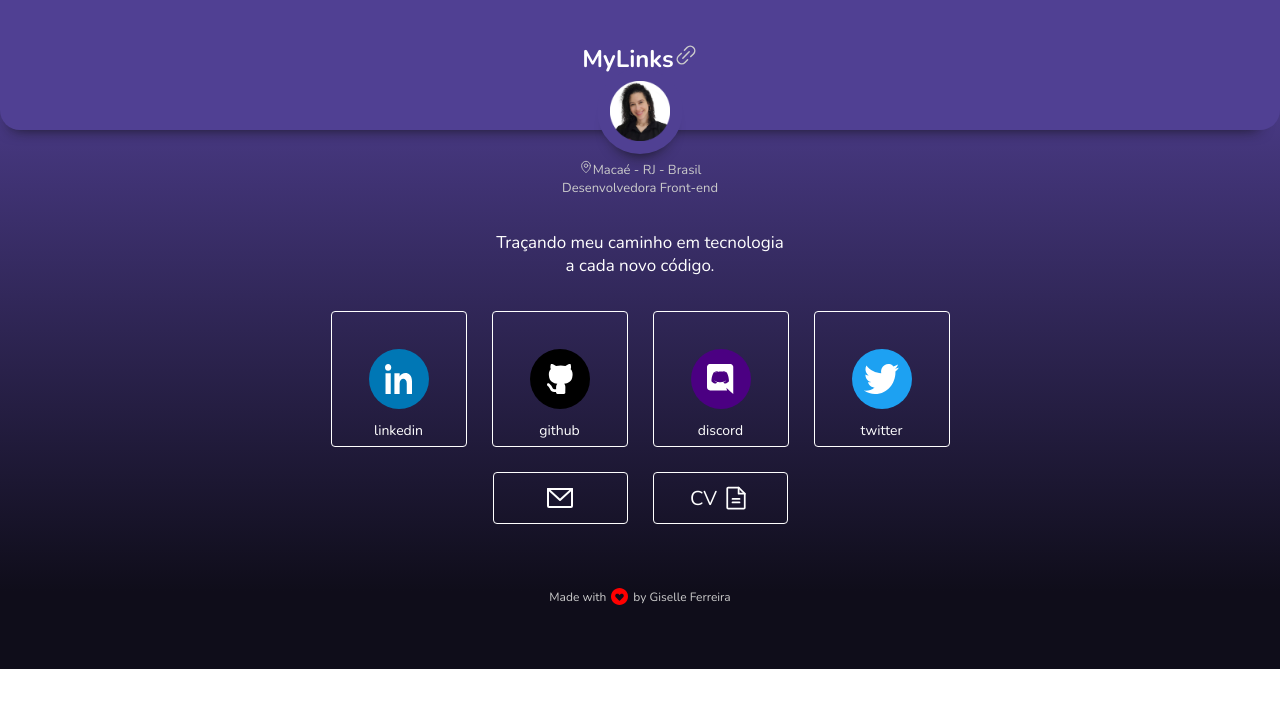
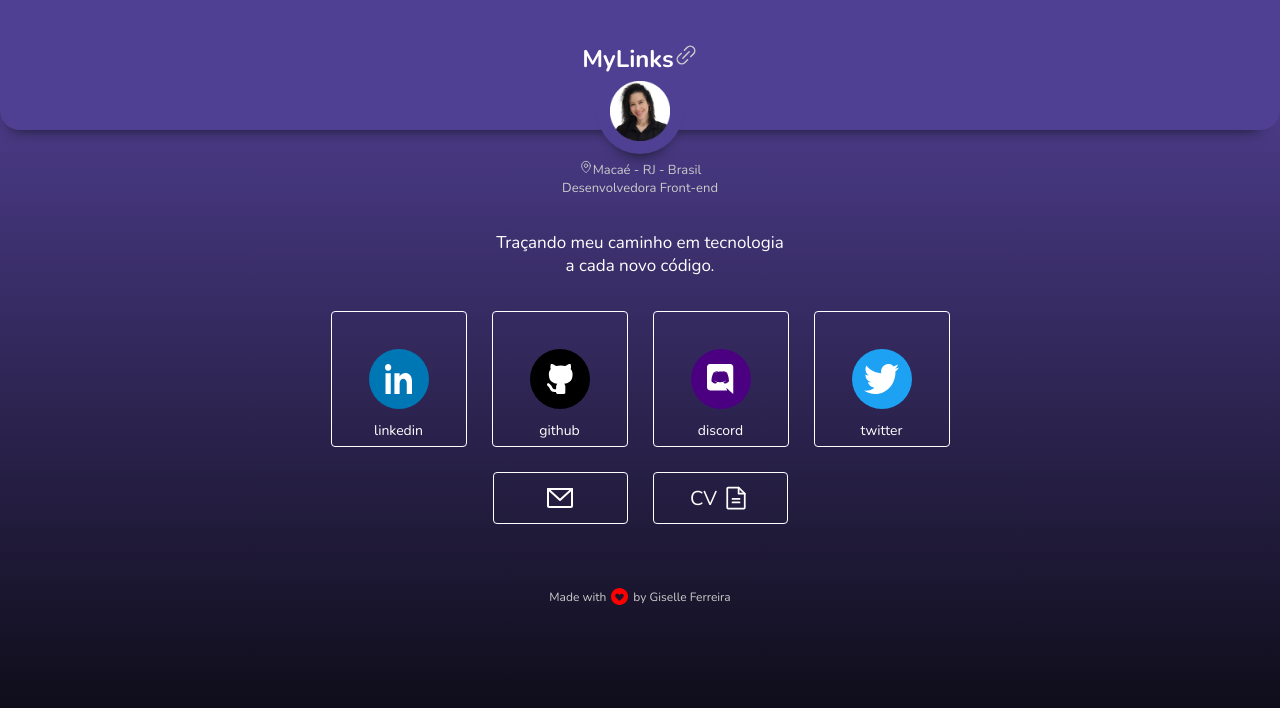
Before and after one commit to giselle-ferreira/my-links, a React (Vite) app: page / in a window 1280 px wide. Shown: the top 708 px of the page. Built offline with nearby package versions, Linux system fonts and the light colour scheme.

Commit message:
Updates footer and GlobalStyle

```diff
--- a/src/Components/Footer.tsx
+++ b/src/Components/Footer.tsx
@@ -13,7 +13,7 @@ const FooterApp = styled.div`
     justify-content: center;
     align-items: center;
     font-size: 12px;
-    margin: 64px auto;
+    margin: 64px auto auto auto;
     color: #CBCBCB;
    ;
 
--- a/src/GlobalStyle/GlobalStyle.tsx
+++ b/src/GlobalStyle/GlobalStyle.tsx
@@ -8,8 +8,11 @@ export const GlobalStyle = createGlobalStyle`
         padding: 0;
     }
 
+    html {
+        height: 100%;
+    }
+
     body {
-        height: 100%;
         font-family: 'Nunito', sans-serif;
         background: linear-gradient(360deg, #0F0D1A 11.6%, #55439B 100%) no-repeat;
         background-size: cover;
```
